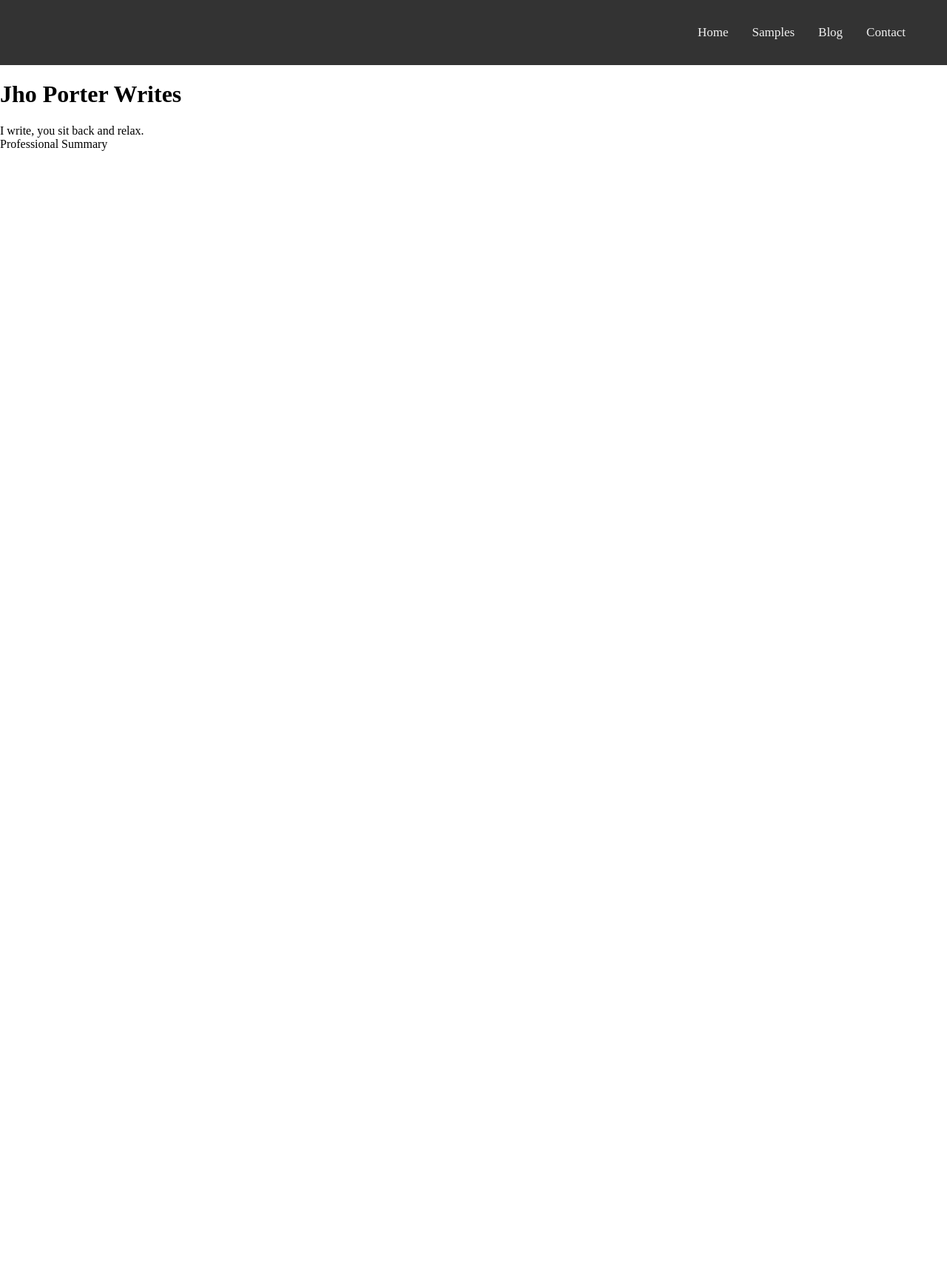
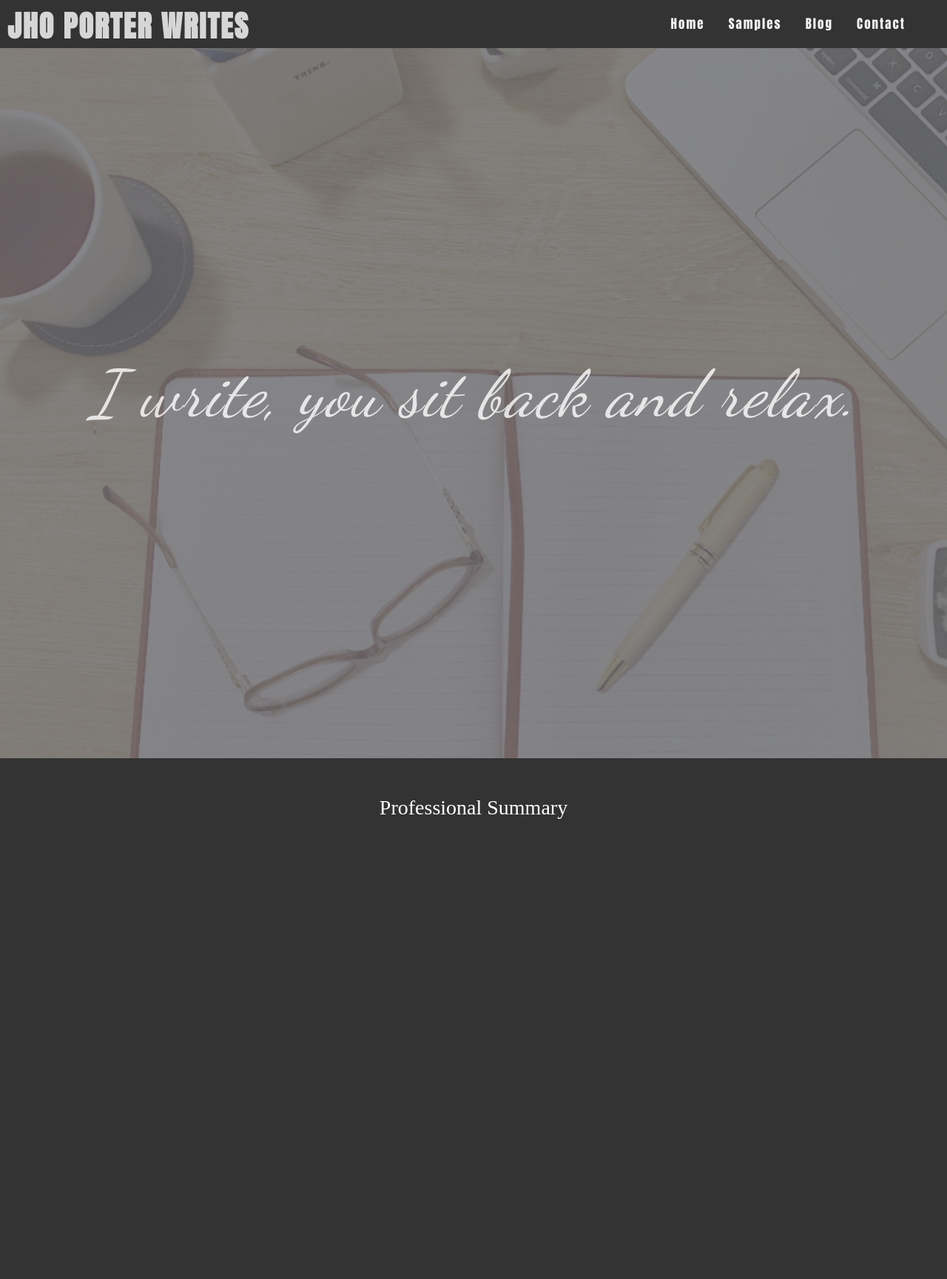
Before and after one commit to jhoporter/jporterwork, a Flask app: template app/templates/index.html in a window 1280 px wide. Shown: the whole page at 74% size. Before the commit the page ends 204 px from the top, so only its background shows below. Run offline with Flask 2, Linux system fonts and the light colour scheme; the template is opened without the code that fills it, so the values that code supplies are empty.

Commit message:
customized nav bar, added custom header image and text

```diff
--- a/app/static/styles.css
+++ b/app/static/styles.css
@@ -2,18 +2,88 @@ body {
   margin: 0;
 }
 
+.responsive {
+  width: 100%;
+  margin: auto;
+}
+
+/* Banner */
+.banner {
+  height: 120%;
+  background-color: #6B6D76;
+  display: flex;
+  justify-content: center;
+  align-items: center;
+  overflow: hidden;
+}
+
+.bgimage {
+  flex-shrink: 0;
+  min-width: 100%;
+  min-height: 100%;
+  opacity: 0.18;
+}
+
+
+.bannernote {
+  position: absolute;
+  top: 60%;
+  margin: auto;
+  font-size: 550%;
+  color: white;
+  opacity: 0.8;
+  font-style: italic;
+  letter-spacing: 2px;
+  font-family: 'Dancing Script', cursive;
+}
+
+
+/* Summary */
+
+.summary {
+  height: 88%;
+  background-color: #333;
+  color: white;
+}
+
+.profsum {
+  padding-top: 4%;
+  width: 45%;
+  text-align: center;
+  margin: auto;
+  font-size: 175%;
+}
+
+
+
+/* NAVIGATION %/
 
 /* Add a black background color to the top navigation */
 .topnav {
   background-color: #333;
   overflow: hidden;
-  padding-top: 20px;
-  padding-bottom: 20px;
 }
 
 .topnav-right {
   float: right;
   padding-right: 40px;
+  padding-top: 5px;
+  color: white;
+  letter-spacing: 2px;
+  font-family: 'Anton', sans-serif;
+}
+
+.topnav-left {
+  float: left;
+  padding-left: 10px;
+  padding-top: 5px;
+  margin: 0;
+  font-size: 250%;
+  font-weight: bold;
+  color: white;
+  opacity: 0.8;
+  letter-spacing: 2px;
+  font-family: 'Anton', sans-serif;
 }
 
 /* Style the links inside the navigation bar */
@@ -50,9 +120,24 @@ body {
 @media screen and (max-width: 600px) {
   .topnav a {display: none;}
   .topnav a.icon {
+    margin-top: 10px;
     float: right;
     display: block;
 }
+
+.bannernote {
+  position: absolute;
+  top: 40%;
+  left: 3%;
+  margin: auto;
+  font-size: 550%;
+  color: white;
+  opacity: 0.8;
+  font-style: italic;
+  letter-spacing: 2px;
+  font-family: 'Dancing Script', cursive;
+}
+
 
 /* The "responsive" class is added to the topnav with JavaScript when the user clicks on the icon. This class makes the topnav look good on small screens (display the links vertically instead of horizontally) */
 @media screen and (max-width: 600px) {
@@ -66,6 +151,7 @@ body {
     display: block;
     text-align: left;
     position: relative;
-    right: 50px;
+    right: 120%;
+
   }
 }
--- a/app/templates/index.html
+++ b/app/templates/index.html
@@ -1,18 +1,20 @@
 {% extends "layout.html" %}
 
 {% block content %}
-  <div>
-        <h1>Jho Porter Writes</h1>
-        I write, you sit back and relax.
-</div>
+<div class="banner">
+  <img src="/static/ban1d.jpg" class="bgimage">
+    <div class="bannernote">
+      I write, you sit back and relax.
+    </div>
 
-<div>
-        Professional Summary
+
 
 </div>
 
-        {% for post in posts %}
-        <div><p>{{ post.author.username }} says: <b>{{ post.body }}</b></p></div>
-        {% endfor %}
+<div class="summary">
+  <div class="profsum">
+        Professional Summary
+  </div>
 
+</div>
 {% endblock %}
--- a/app/templates/layout.html
+++ b/app/templates/layout.html
@@ -3,6 +3,8 @@
       <meta name="viewport" content="width=device-width, initial-scale=1.0">
       <link href="/static/styles.css" rel="stylesheet">
       <link rel="stylesheet" href="https://cdnjs.cloudflare.com/ajax/libs/font-awesome/4.7.0/css/font-awesome.min.css">
+      <link href="https://fonts.googleapis.com/css2?family=Anton&display=swap" rel="stylesheet">
+      <link href="https://fonts.googleapis.com/css2?family=Dancing+Script&display=swap" rel="stylesheet">
 
       {% if title %}
       <title>{{ title }} - Microblog</title>
@@ -17,6 +19,7 @@
         <a href="javascript:void(0);" class="icon" onclick="myFunction()">
           <i class="fa fa-bars"></i>
         </a>
+        <div class="topnav-left">JHO PORTER WRITES</div>
         <div class="topnav-right">
           <a href="{{ url_for('index') }}">Home</a>
           <a href="{{ url_for('samples') }}">Samples</a>
```
Also changed, not shown: app/static/ban1d.jpg (added).
